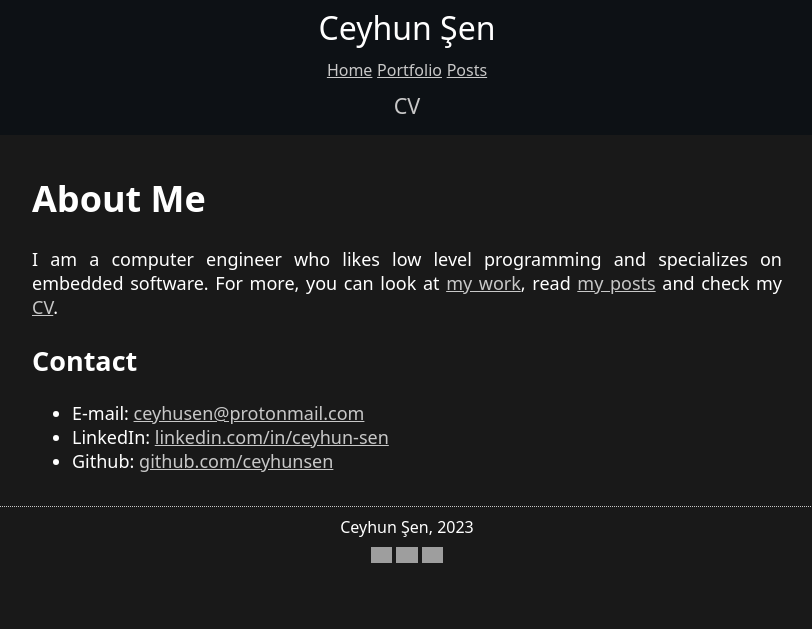
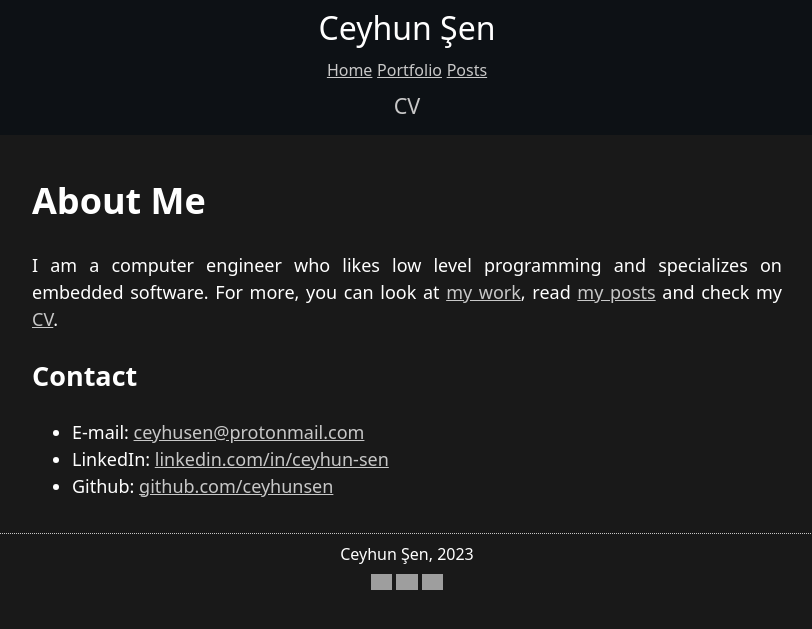
Before and after one commit to ceyhunsen/ceyhunsen.github.io, a Jekyll site: the page built from index.html, in a window 1280 px wide. Shown: the top 629 px of the page, without its empty margins (233-1045 px from the left). Built offline with Jekyll 4.4.1, drawn with Linux system fonts in a browser that asks for light colours; grey boxes are pictures that could not be loaded.

Commit message:
Update code background, line height and quotes.

```diff
--- a/assets/css/body.css
+++ b/assets/css/body.css
@@ -3,6 +3,7 @@
 html {
 	font-family: system-ui;
 	font-size: large;
+	line-height: 1.5;
 }
 
 body {
@@ -27,11 +28,11 @@
 	background-color: var(--background-first);
 	color: var(--font-second);
 	font-style: italic;
-	margin: 0px 10px;
+	margin: auto;
 }
 
 blockquote p {
-	margin: 0px 20px;
+	margin: 20px 15px;
 }
 
 .main_content {
@@ -49,6 +50,7 @@
 
 .content p {
 	text-align: justify;
+	max-width: device-width;
 }
 
 .content img {
--- a/assets/css/monokai.css
+++ b/assets/css/monokai.css
@@ -1,4 +1,4 @@
-.highlight pre { background-color: #272822; }
+.highlight pre { background-color: var(--background-second); }
 .highlight .hll { background-color: #272822; }
 .highlight .c { color: #75715e } /* Comment */
 .highlight .err { color: #960050; background-color: #1e0010 } /* Error */
```
